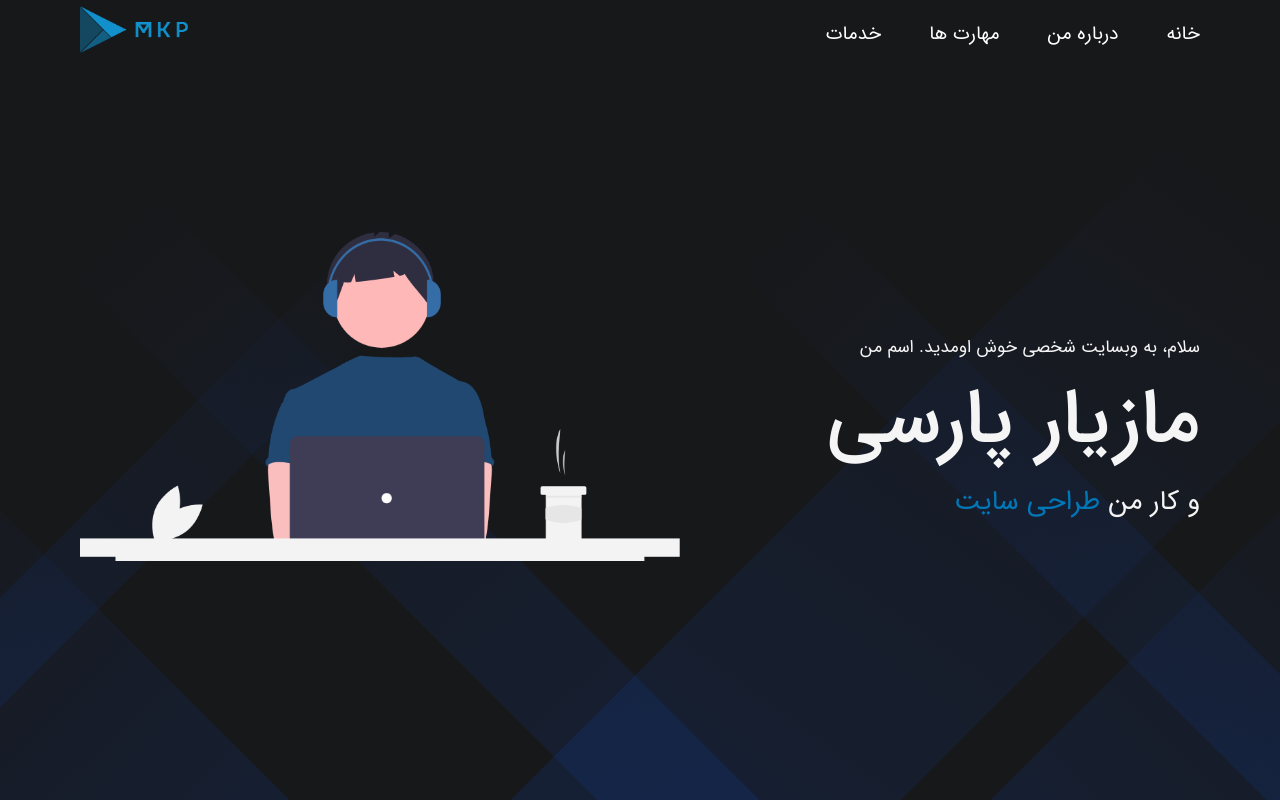
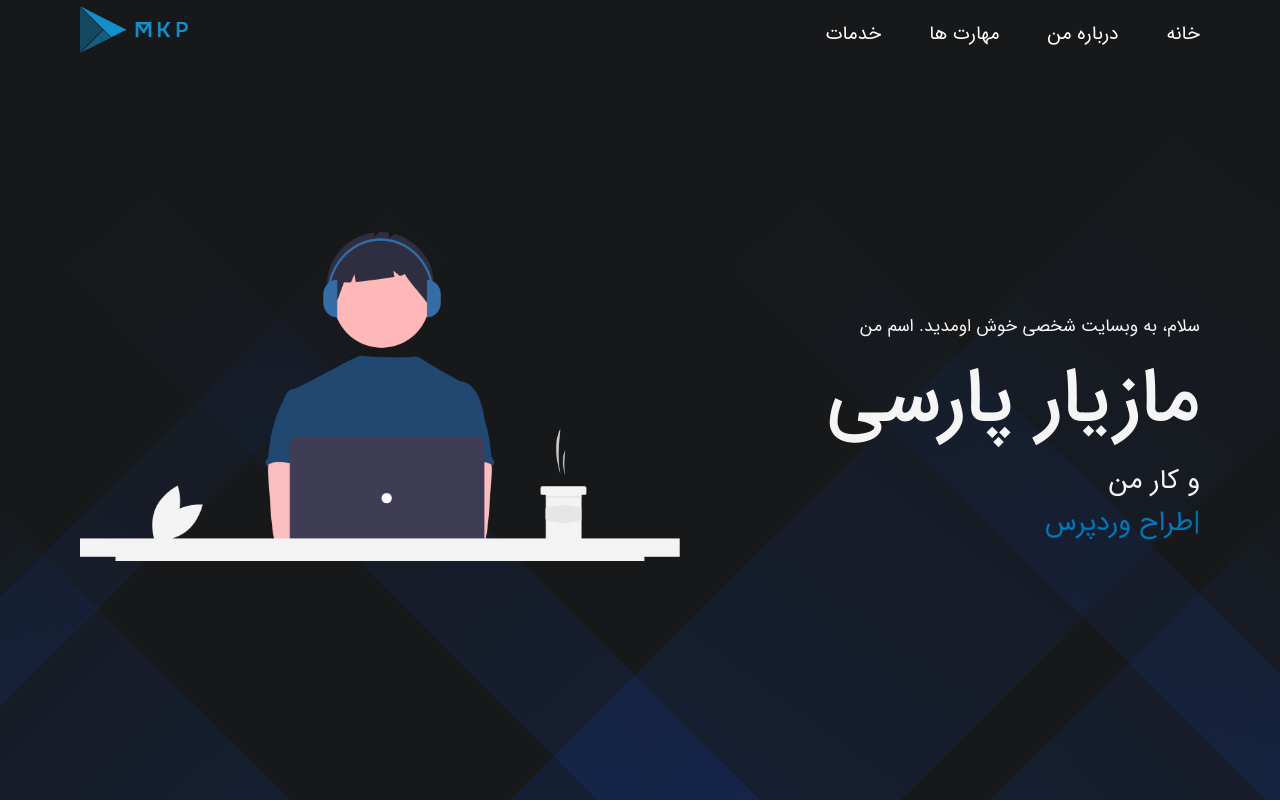
Before and after one commit to MaziyarParsi/portfolio-project, a React (Create React App) app: page / in a window 1280 px wide. Shown: the top 802 px of the page. Built offline with nearby package versions, Linux system fonts and the light colour scheme.

Commit message:
make-typing-effect

```diff
--- a/package.json
+++ b/package.json
@@ -9,6 +9,7 @@
     "react": "^17.0.2",
     "react-dom": "^17.0.2",
     "react-scripts": "4.0.3",
+    "react-typical": "^0.1.3",
     "web-vitals": "^1.1.2"
   },
   "scripts": {
--- a/src/HeroSection/HeroSectionText/HeroSectionText.css
+++ b/src/HeroSection/HeroSectionText/HeroSectionText.css
@@ -11,6 +11,9 @@
 .text3 span {
   color: #0077b6;
 }
+.typical {
+  color: #0077b6;
+}
 .textArea {
   margin-top: 5%;
   text-align: right;
--- a/src/HeroSection/HeroSectionText/HeroSectionText.js
+++ b/src/HeroSection/HeroSectionText/HeroSectionText.js
@@ -1,14 +1,24 @@
 import React from "react"
 import "./HeroSectionText.css"
+import Typical from "react-typical"
 
-const HeroSectionText = () => (
+const HeroSectionText = () => {
+  return (
     <div className="textArea">
       <div className="text1">سلام، به وبسایت شخصی خوش اومدید. اسم من</div>
       <div className="text2">مازیار پارسی</div>
       <div className="text3">
-      و کار من <span>طراحی سایت</span>
+        <p>
+          و کار من{" "}
+          <Typical
+            className="typical"
+            wrapper="p"
+            loop={Infinity}
+            steps={["طراح سایت", 1000, "برنامه نویس وب", 1000, "طراح وردپرس", 1000]}
+          />
+        </p>
       </div>
     </div>
   )
-
+}
 export default HeroSectionText
```
Also changed, not shown: 1 other file (tests, documents, lock files or other folders). Lines whose indentation alone changed are shown as unchanged.
